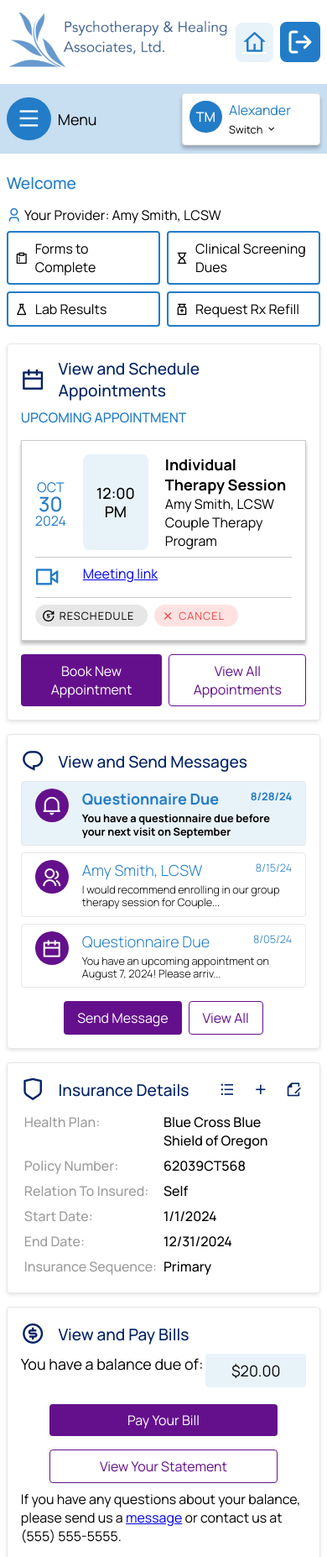
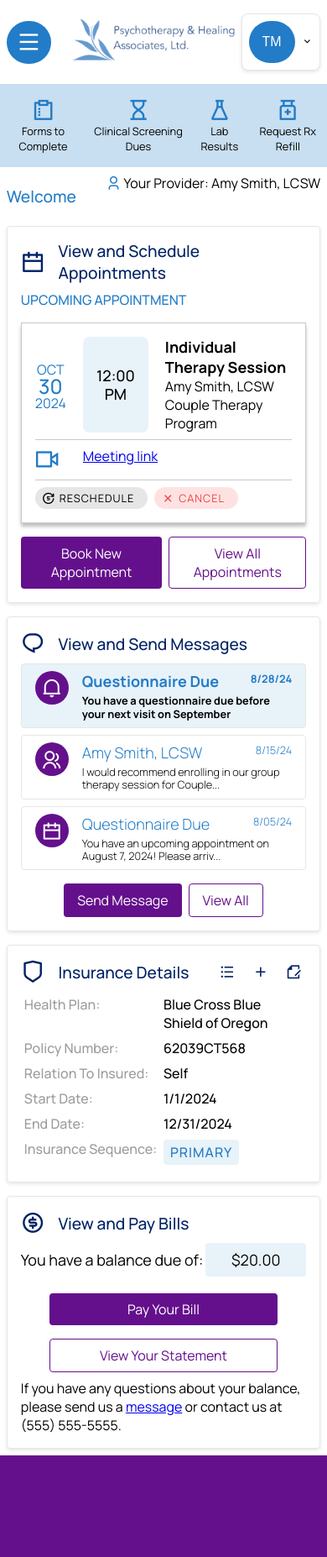
Before and after one commit to omkarkonda/portal-prototype, a plain HTML site: page index.html in a window 390 px wide. Shown: the top 1854 px of the page at 84% size. After the commit the page ends 1733 px from the top, so only its background shows below. Drawn offline with nearby package versions, Linux system fonts and the light colour scheme.

Commit message:
nav and header modification

```diff
--- a/base.css
+++ b/base.css
@@ -2,7 +2,7 @@
     /* Primary Colors */
     --color-purple: #64108C;
     --color-blue: #227CC7;
-    --color-dark-blue: #002265;
+
 
     /* Secondary Colors */
     --color-secondary-blue: #C8DEF1;
@@ -24,6 +24,7 @@
     /* Text Colors */
     --color-text-primary: #000000;
     --color-text-secondary: #227CC7;
+    --color-text-h2: #002265;
 
     /* Typography */
     --font-family-primary: "Manrope", sans-serif;
@@ -179,15 +180,17 @@ nav.desktop a{
     padding: var(--padding-medium) 0;
     color: var(--color-text-primary);
     font-size: var(--font-size-large);
+    align-items: center;
 }
 
 
-nav.desktop a.menu{
+nav.desktop a.menu, header a.menu{
     align-items: center;
     margin-right: var(--margin-medium);
+    text-decoration: none;
 }
 
-nav.desktop a.menu i {
+nav.desktop a.menu i , header a.menu i{
     background-color: var(--color-blue);
     color: var(--color-white);
     padding: 10px 12px;
@@ -202,20 +205,26 @@ nav.desktop a.menu i {
     background-color: var(--color-white);
     padding: var(--padding-small);
     gap: var(--gap-small);
-    border-radius: 4px;
+    border-radius: var(--border-radius-medium);
     border: 1px solid #E6E6E6;
     background: var(--color-white);
-    box-shadow: var(--box-shadow-hard);
+    box-shadow: var(--box-shadow-small);
 
+}
+.current__user{
+    display: flex;
+    gap: var(--gap-small);
+    align-items: center;
 }
 
 .current__user span{
     display: inline-block;
-    padding: var(--padding-small);
+    padding: var(--padding-medium);
     background-color: var(--color-blue);
     color: var(--color-white);
-    border-radius: 999px;
+    border-radius: 9999px;
     font-weight: var(--font-weight-medium);
+    font-size: var(--font-size-medium);
 }
 
 .switch > .select__user{
@@ -227,12 +236,12 @@ nav.desktop a.menu i {
     font-size: var(--font-size-medium);
 }
 
-.dropdown{
+.switch{
     position: relative;
     display: inline-block;
 }
 
-.dropdown button{
+.switch button{
     border:none;
     background-color: transparent;
     font:inherit;
@@ -243,21 +252,21 @@ nav.desktop a.menu i {
     gap: var(--gap-xs)
 }
 
-.dropdown div#users{
+.switch div#users{
    display: none;
    position: absolute;
-   right: -52px;
-   top: 30px;
+   right: 0px;
+   top: 68px;
    background-color: var(--color-white);
-   width: 166px;
+   width: 220px;
    box-shadow: var(--box-shadow-large);
    z-index: 1;
    padding:var(--padding-small);
    border-radius: var(--border-radius-small);
 }
 
-.dropdown:focus div#users,
-.dropdown:focus-within div#users {
+.switch:focus div#users,
+.switch:focus-within div#users {
     display: block;
 }
 
@@ -270,9 +279,12 @@ div#users a{
     align-items: center;
     gap:var(--gap-small);
     transition: all 0.2s ease;
+    color: var(--color-text-primary);
+    text-decoration: none;
 }
 div#users a i{
     font-size: var(--font-size-medium);
+    color: var(--color-blue);
 }
 div#users a:hover{
     background-color: #227CC7;
@@ -283,7 +295,13 @@ div#users a:hover i{
     color: white;
 }
 
+div#users hr{
 
+    border-width: 1px;
+    border-style: solid;
+    border-color:var(--color-light-gray);
+    margin-block: var(--margin-small);
+}
 
 
 
@@ -313,6 +331,16 @@ main {
     display: flex;
     justify-content: space-between;
     align-items: center;
+}
+
+
+.welcome__row a.btn{
+    min-width: 0;
+    text-decoration: none;
+}
+
+.welcome__row a.btn i{
+    font-size: var(--font-size-xlarge);
 }
 
 
@@ -602,13 +630,32 @@ main {
     }
 
     header{
-        padding-inline: var(--padding-small)
+        padding-inline: var(--padding-small);
+        justify-content: space-between;
     }
+
+    .switch{
+        margin: 0;
+    }
+
+    nav.desktop{
+        justify-content: space-around;
+    }
+
+    nav.desktop a {
+        flex-direction: column;
+        justify-content: center;
+        align-items: center;
+        text-align: center;
+        font-size: var(--font-size-medium);
+    }
+
 }
 
 @media (max-width: 768px) {
     header img.logo, header button.logout{
         margin: 0;
+        max-width: 100%;
     }
 }
 
@@ -626,7 +673,7 @@ main {
         top:2%
     }
     .welcome__row{
-        flex-direction: column;
+
         align-items: flex-start;
         gap:0;
         padding-block: 8px;
@@ -638,4 +685,10 @@ main {
     .welcome__row button {
         display: none;
     }
+
+    nav.desktop a {
+        font-size: var(--font-size-small);
+        gap: var(--gap-xxs);
+    }
+
 }
--- a/index.html
+++ b/index.html
@@ -3,7 +3,7 @@
 <head>
     <meta charset="UTF-8">
     <meta name="viewport" content="width=device-width, initial-scale=1.0">
-    <title>Responsive Layout</title>
+    <title>Client Portal</title>
 
     <link href="https://cdn.jsdelivr.net/npm/remixicon@4.3.0/fonts/remixicon.css" rel="stylesheet"/>
     <link rel="preconnect" href="https://fonts.googleapis.com">
@@ -19,42 +19,39 @@
 </head>
 <body  ng-controller="myController" ng-cloak>
     <header>
+        <a href="#0" class="menu --mobile" ng-click="openDialog()">
+            <i class="ri-menu-line"></i>
+        </a>
+
         <a href="/portal-prototype/index.html"><img src="./images/ClientLogo.png" class="logo" alt=""></a>
-        <a href="/portal-prototype/index.html" class="home" >
-            <i class="ri-home-4-line"></i>
-        </a>
-        <button class="logout">
-            <img src="./images/Logout.svg" alt="" srcset="">
-            <span>Log Out</span>
+
+        <button class="switch">
+            <div class="current__user">
+                <span>TM</span>
+                <i class="ri-arrow-down-s-line"></i>
+            </div>
+            <div id="users">
+                <a href="#"><i class="ri-user-line"></i> Matthew Wishmonger</a>
+                <a href="#"><i class="ri-user-line"></i>Toby Barlow </a>
+                <a href="#"><i class="ri-user-line"></i> Roger Ferguson</a>
+                <a href="#"><i class="ri-user-line"></i> Hector Gobble</a>
+                <hr>
+                <a href="#"><i class="ri-logout-box-r-line"></i>Logout</a>
+
+            </div>
         </button>
     </header>
 
     <main>
         <nav class="desktop">
-            <a href="#0" class="menu" ng-click="openDialog()">
+            <a href="#0" class="menu --desktop" ng-click="openDialog()">
                 <i class="ri-menu-line"></i> Menu
             </a>
-            <a href="#" class="--desktop"><i class="ri-survey-line"></i>Forms to Complete</a>
-            <a href="#" class="--desktop"><i class="ri-hourglass-line"></i>Clinical Screening Dues</a>
-            <a href="#" class="--desktop"><i class="ri-flask-line"></i>Lab Results</a>
-            <a href="#" class="--desktop"><i class="ri-medicine-bottle-line"></i>Request Rx Refill</a>
-            <div class="switch">
-                <div class="current__user">
-                    <span>TM</span>
-                </div>
-                <div class="select__user">
-                    <label>Alexander</label>
-                    <div class="dropdown">
-                        <button>Switch <i class="ri-arrow-down-s-line"></i></button>
-                        <div id="users">
-                            <a href="#"><i class="ri-user-line"></i> Matthew Wishmonger</a>
-                            <a href="#"><i class="ri-user-line"></i>Toby Barlow </a>
-                            <a href="#"><i class="ri-user-line"></i> Roger Ferguson</a>
-                            <a href="#"><i class="ri-user-line"></i> Hector Gobble</a>
-                        </div>
-                    </div>
-                </div>
-            </div>
+            <a href="#"><i class="ri-survey-line"></i>Forms to Complete</a>
+            <a href="#"><i class="ri-hourglass-line"></i>Clinical Screening Dues</a>
+            <a href="#"><i class="ri-flask-line"></i>Lab Results</a>
+            <a href="#"><i class="ri-medicine-bottle-line"></i>Request Rx Refill</a>
+
         </nav>
 
 
@@ -68,12 +65,6 @@
                 </p>
             </div>
 
-            <nav class="--mobile mobile__nav">
-                <a href="#" class="--mobile"><i class="ri-survey-line"></i>Forms to Complete</a>
-                <a href="#" class="--mobile"><i class="ri-hourglass-line"></i>Clinical Screening Dues</a>
-                <a href="#" class="--mobile"><i class="ri-flask-line"></i>Lab Results</a>
-                <a href="#" class="--mobile"><i class="ri-medicine-bottle-line"></i>Request Rx Refill</a>
-            </nav>
 
 
             <div class="cards">
@@ -180,7 +171,7 @@
                             <li><span>Relation To Insured:</span> <span>{{myData.insurance.RelationToInsured}}</span></li>
                             <li><span>Start Date:</span> <span>{{myData.insurance.StartDate}}</span></li>
                             <li><span>End Date:</span> <span>{{myData.insurance.EndDate}}</span></li>
-                            <li><span>Insurance Sequence:</span> <span>{{myData.insurance.InsuranceSequence}}</span> </li>
+                            <li><span>Insurance Sequence:</span> <span class="primaryinsurance">{{myData.insurance.InsuranceSequence}}</span> </li>
                        </ul>
                    </div>
                 </div>
--- a/styles.css
+++ b/styles.css
@@ -28,7 +28,7 @@
 
 .card > .card__header{
     font-weight: var(--font-weight-medium);
-    color: var(--color-dark-blue);
+    color: var(--color-text-h2);
     /* font-size: var(--font-size-xlarge); */
     font-size: clamp(1.2rem, 1.0404rem + 0.5106vw, 1.3rem);
     display: flex;
@@ -228,7 +228,6 @@ ul.messages li strong + span{
 
 .card  ul.list{
     list-style-type: none;
-
 }
 
 ul.list li{
@@ -240,12 +239,27 @@ ul.list li{
 }
 
 ul.list li span {
-    flex: 1;
+    flex: 0 0 50%;
 }
 
 ul.list li span:first-child{
     color: #1E1E1E70;
 }
+
+
+li span.primaryinsurance{
+    background-color: var(--color-light-blue);
+    padding: var(--padding-xs) var(--padding-small);
+    border-radius: var(--border-radius-small);
+    color: var(--color-blue);
+    font-weight: var(--font-weight-medium);
+    letter-spacing: 1px;
+    max-width: 9ch;
+    text-transform: uppercase;
+    text-align: center;
+}
+
+
 
 .card p{
     font-size: var(--font-size-medium);
@@ -262,6 +276,7 @@ ul.list li span:first-child{
     font-size: var(--font-size-large);
     display: flex;
     justify-content: space-between;
+    align-items: center;
 }
 
 .bills .card__content label span{
```
Also changed, not shown: allAppts.html (+1 -5 lines), bookAppointment.html (+1 -3 lines), styleguide.html (+3 -1 lines).
